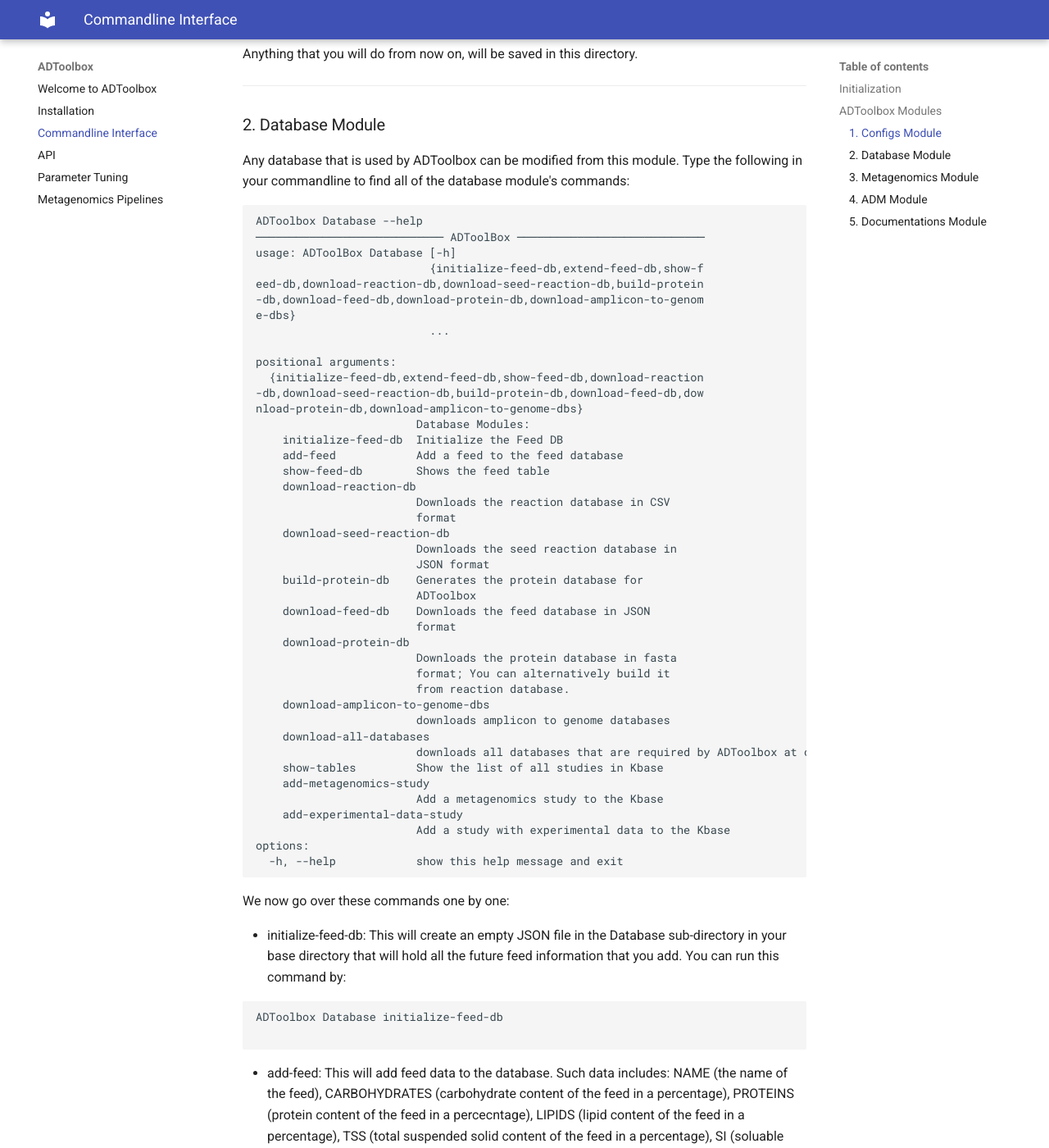
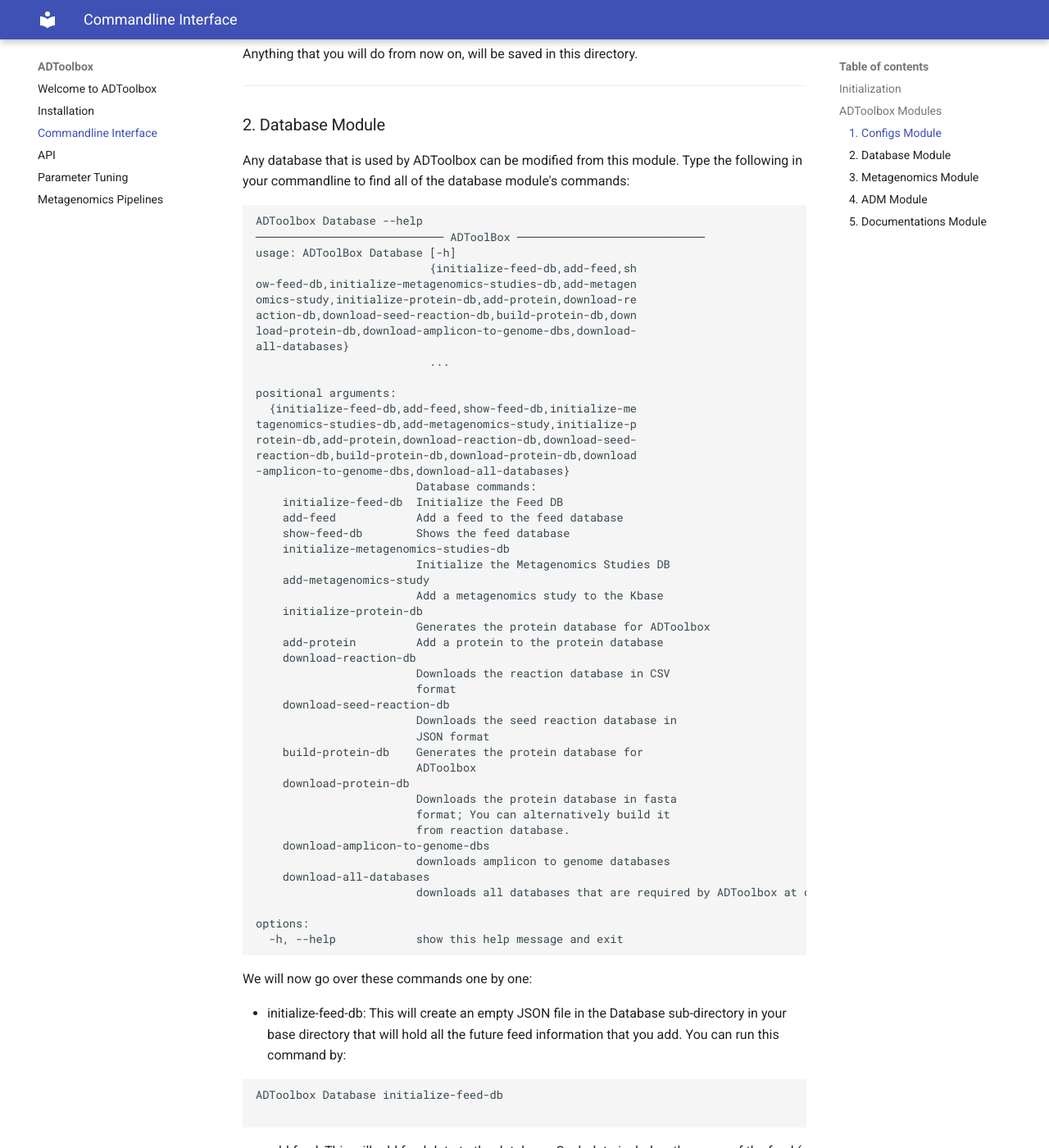
Before and after one commit to chan-csu/ADToolbox, an MkDocs documentation site: the page built from docs/CLI.md, in a window 1280 px wide and 1400 px high, scrolled down 1735 px. Shown: the whole window at 82% size. Built offline with MkDocs 1.6.1 and Material for MkDocs 9.7.7, drawn with Linux system fonts in a browser that asks for light colours; some of the changed text lies outside the part shown.

Commit message:
Update CLI.md

````diff
--- a/docs/CLI.md
+++ b/docs/CLI.md
@@ -82,20 +82,31 @@
 ADToolbox Database --help
 ──────────────────────────── ADToolBox ────────────────────────────
 usage: ADToolBox Database [-h]
-                          {initialize-feed-db,extend-feed-db,show-f
-eed-db,download-reaction-db,download-seed-reaction-db,build-protein
--db,download-feed-db,download-protein-db,download-amplicon-to-genom
-e-dbs}
+                          {initialize-feed-db,add-feed,sh
+ow-feed-db,initialize-metagenomics-studies-db,add-metagen
+omics-study,initialize-protein-db,add-protein,download-re
+action-db,download-seed-reaction-db,build-protein-db,down
+load-protein-db,download-amplicon-to-genome-dbs,download-
+all-databases}
                           ...
 
 positional arguments:
-  {initialize-feed-db,extend-feed-db,show-feed-db,download-reaction
--db,download-seed-reaction-db,build-protein-db,download-feed-db,dow
-nload-protein-db,download-amplicon-to-genome-dbs}
-                        Database Modules:
+  {initialize-feed-db,add-feed,show-feed-db,initialize-me
+tagenomics-studies-db,add-metagenomics-study,initialize-p
+rotein-db,add-protein,download-reaction-db,download-seed-
+reaction-db,build-protein-db,download-protein-db,download
+-amplicon-to-genome-dbs,download-all-databases}
+                        Database commands:
     initialize-feed-db  Initialize the Feed DB
     add-feed            Add a feed to the feed database
-    show-feed-db        Shows the feed table
+    show-feed-db        Shows the feed database
+    initialize-metagenomics-studies-db
+                        Initialize the Metagenomics Studies DB
+    add-metagenomics-study
+                        Add a metagenomics study to the Kbase
+    initialize-protein-db
+                        Generates the protein database for ADToolbox
+    add-protein         Add a protein to the protein database
     download-reaction-db
                         Downloads the reaction database in CSV
                         format
@@ -104,8 +115,6 @@
                         JSON format
     build-protein-db    Generates the protein database for
                         ADToolbox
-    download-feed-db    Downloads the feed database in JSON
-                        format
     download-protein-db
                         Downloads the protein database in fasta
                         format; You can alternatively build it
@@ -114,16 +123,12 @@
                         downloads amplicon to genome databases
     download-all-databases
                         downloads all databases that are required by ADToolbox at once
-    show-tables         Show the list of all studies in Kbase
-    add-metagenomics-study
-                        Add a metagenomics study to the Kbase
-    add-experimental-data-study
-                        Add a study with experimental data to the Kbase
+
 options:
   -h, --help            show this help message and exit
 ```
 
-We now go over these commands one by one:
+We will now go over these commands one by one:
 
 - initialize-feed-db: This will create an empty JSON file in the Database sub-directory in your base directory that will hold all the future feed information that you add. You can run this command  by:
 
@@ -132,17 +137,59 @@
 
 ```
 
-- add-feed: This will add feed data to the database. Such data includes: NAME (the name of the feed), CARBOHYDRATES (carbohydrate content of the feed in a percentage), PROTEINS (protein content of the feed in a percecntage), LIPIDS (lipid content of the feed in a percentage), TSS (total suspended solid content of the feed in a percentage), SI (soluable inert content of feed in a percentage), XI (particulate inert content of feed in a percentage), and REFERENCE (reference where numbers came from).
+- add-feed: This will add feed data to the database. Such data includes: the name of the feed (-n, --name), carbohydrate content of the feed in a percentage (-c, --carbohydrates), protein content of the feed in a percecntage (-p, --proteins), lipid content of the feed in a percentage (-l, --lipids), total suspended solid content of the feed in a percentage (-t, --tss), soluable inert content of feed in a percentage (-s, --si), particulate inert content of feed in a percentage (-x, --xi), and a reference where numbers came from (-r, --reference).  This command is run by:
 
 ```
 ADToolbox Database add-feed
 
 ```
+An example of this would look like:
 
-- show-feed-db: As the name implies, this will show the user the feed database along with any values they have added to it, in the command window.
+```
+ADToolbox Database add-feed -n "test feed" -c 20 -p 20 -l 20 -t 20 -s 20 -x 20 -r "test reference"
+
+```
+
+- show-feed-db: As the name implies, this will show the user the feed database along with any values they have added to it, in the command window. This command is run by:
 
 ```
 ADToolbox Database show-feed-db
+
+```
+- initialize-metagenomics-studies-db: This will create an empty TSV file in the Database sub-directory in your base directory that will hold all the future information about various metagenomics studies that you add. You can run this command  by:
+
+```
+ADToolbox Database initialize-metagenomics-studies-db
+
+```
+- add-metagenomics-study: This command will add a metagenomics study to the Kbase and will require the study name (-n,--name), study type (-t, --type), microbiome where the metagenomics study belongs to (-m, --microbiome), SRA accession ID for the sample (-s, --sample_accesion), SRA accession ID for the project (-p, --study_accesion), and comments on the study of interest (-c, --comments). This command is run by:
+
+```
+ADToolbox Database add-metagenomics-study
+
+```
+An example of this would look like:
+
+```
+ADToolbox Database add-metagenomics-study  -n test_study -t 16s -m "anaerobic digestion"  -s 11111111 -c "this is just a test" -p 222222
+
+```
+- initialize-protein-db: This will create an empty JSON file in the Database sub-directory in your base directory that will hold all the future protein information that you add. You can run this command  by:
+
+```
+ADToolbox Database initialize-protein-db
+
+```
+- add-protein: As the name implies, this will add information about a protein to the empty protein database. Information about such protein includes its UniProt ID (-i, --uniprot-id), and the name attached to the protein which is usually the EC number (-n, --name). You can run this command by:
+
+```
+ADToolbox Database add-protein
+
+```
+An example of this would look like:
+
+```
+ADToolbox Database add-protein -i ATEST1 -n 1.1.1.1
 
 ```
 
@@ -154,13 +201,6 @@
 ```
 ADToolbox Database download-reaction-db
 
-```
-
-- download-feed-db: Downloads the default feed database in JSON format
-
-```
-
-ADToolbox Database download-feed-db
 
 ```
 
````
